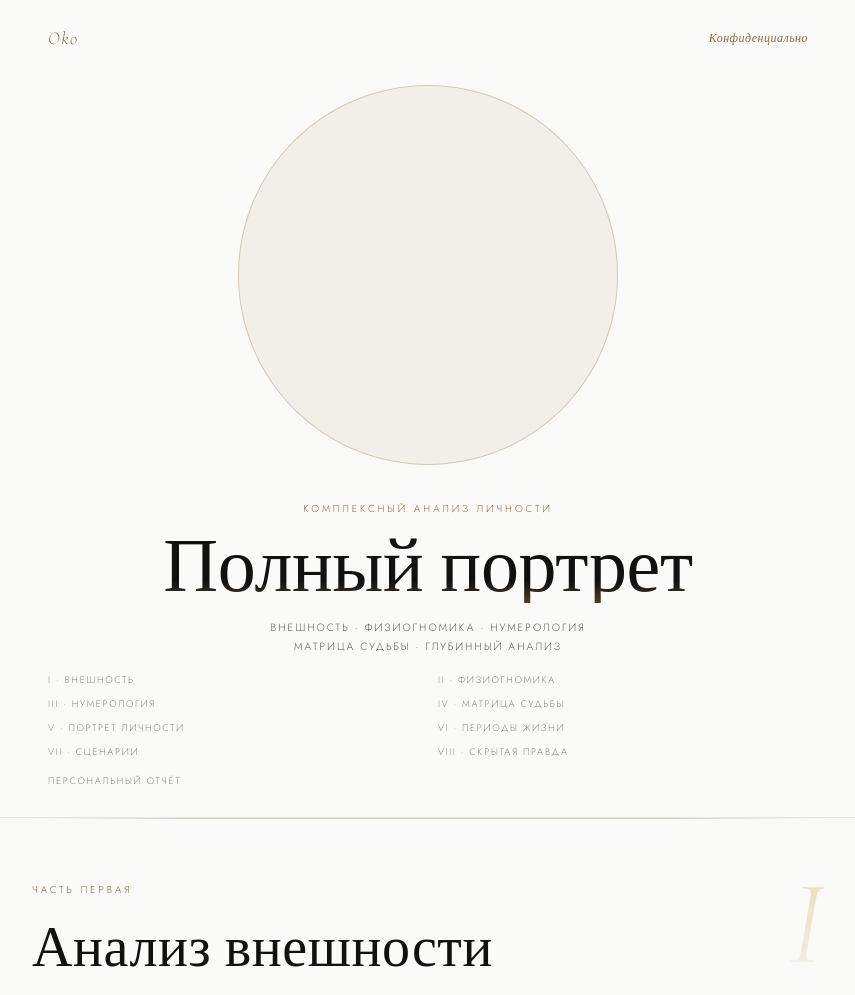
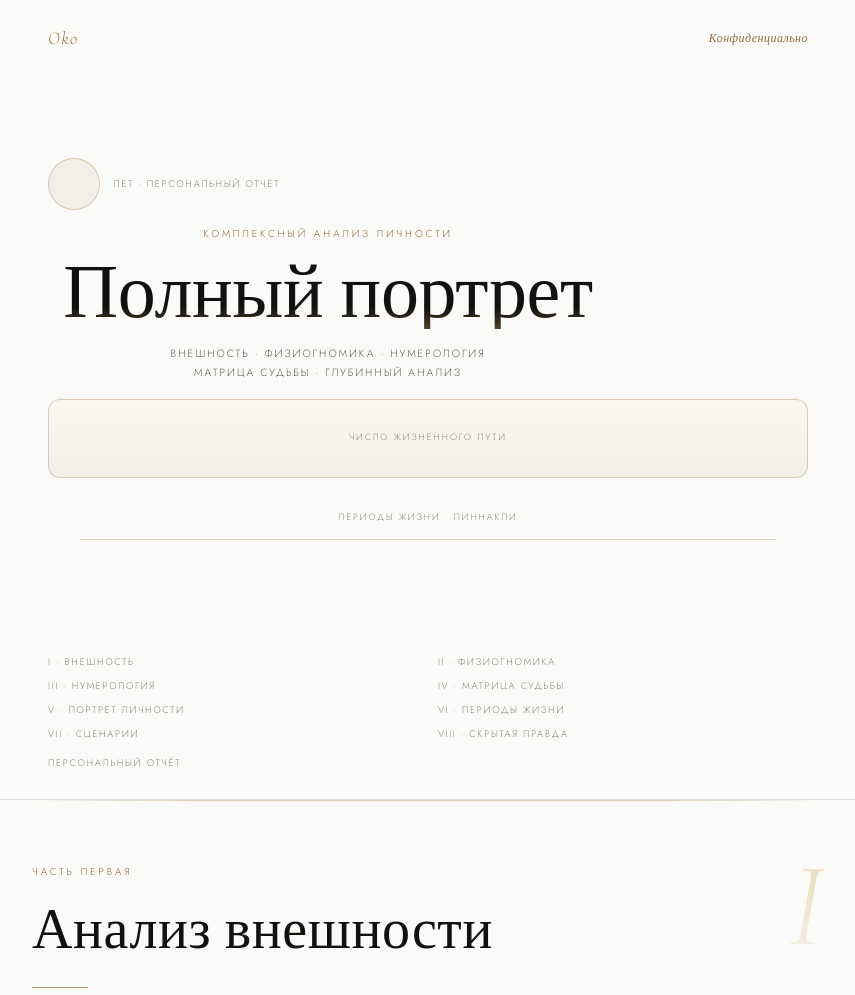
Before and after one commit to ZipZipa/oko, a Python web app: template src/templates/self_report.html.jinja in a window 1280 px wide. Shown: the top 995 px of the page, without its empty margins (212-1067 px from the left). Run offline with Jinja, Linux system fonts and the light colour scheme; the template is opened without the code that fills it, so the values that code supplies are empty.

Commit message:
изменил первую страницу

```diff
--- a/src/templates/self_report.html.jinja
+++ b/src/templates/self_report.html.jinja
@@ -65,6 +65,41 @@ body { font-family: 'Jost', sans-serif; font-weight: 300; background: var(--whit
 .cover-toc { width: 100%; max-width: 760px; margin: 1rem auto 0; display: flex; flex-direction: column; gap: 0.85rem; font-size: 9.5px; color: var(--g500); letter-spacing: 0.16em; text-transform: uppercase; position: relative; z-index: 3; }
 .toc-items { display: grid; grid-template-columns: 1fr 1fr; gap: 0.55rem 1.25rem; }
 .toc-foot { display: flex; justify-content: space-between; padding-top: 0; }
+
+/* COVER — body wrapper */
+.cover-body { flex: 1; display: flex; flex-direction: column; justify-content: center; gap: 1rem; max-width: 760px; width: 100%; margin: 0 auto; position: relative; z-index: 3; padding: 1rem 0; }
+
+/* COVER — ID strip */
+.cover-id { display: flex; align-items: center; gap: 0.85rem; }
+.cover-id-photo { width: 52px; height: 52px; border-radius: 50%; overflow: hidden; flex-shrink: 0; border: 0.5px solid var(--accent-line); }
+.cover-id-photo img { width: 100%; height: 100%; object-fit: cover; filter: grayscale(1) contrast(1.02); display: block; }
+.cover-id-photo-ph { width: 52px; height: 52px; border-radius: 50%; background: var(--g100); border: 0.5px solid var(--accent-line); flex-shrink: 0; }
+.cover-id-info { display: flex; flex-direction: column; gap: 1px; }
+.cover-id-name { font-family: 'Cormorant Garamond', serif; font-size: 15px; color: var(--g900); font-style: italic; }
+.cover-id-date { font-size: 9.5px; letter-spacing: 0.16em; text-transform: uppercase; color: var(--g500); }
+
+/* COVER — Main archetype */
+.cover-arch { background: linear-gradient(180deg, #FBF8F0 0%, var(--g100) 100%); border: 0.5px solid var(--accent-line); border-radius: var(--r-md); padding: 1.5rem 1.25rem; text-align: center; }
+.cover-arch-num { font-family: 'Cormorant Garamond', serif; font-size: 64px; font-weight: 300; line-height: 1; color: var(--accent-deep); }
+.cover-arch-lbl { font-size: 9px; letter-spacing: 0.2em; text-transform: uppercase; color: var(--g500); margin-top: 0.4rem; font-variant: small-caps; }
+.cover-arch-name { font-family: 'Cormorant Garamond', serif; font-size: 24px; font-weight: 400; color: var(--black); margin-top: 0.5rem; line-height: 1.2; }
+.cover-arch-short { font-size: 13px; color: var(--g700); margin-top: 0.4rem; line-height: 1.5; font-style: italic; }
+
+/* COVER — Key points */
+.cover-pts { display: flex; flex-direction: column; gap: 0.6rem; }
+.cover-pt { display: flex; gap: 0.6rem; align-items: flex-start; font-size: 13px; color: var(--g700); line-height: 1.5; }
+.cover-pt-dot { width: 5px; height: 5px; border-radius: 50%; background: var(--accent-deep); margin-top: 7px; flex-shrink: 0; }
+
+/* COVER — Pinnacles timeline */
+.cover-tl { padding: 0 0.5rem; }
+.cover-tl-title { font-size: 9px; letter-spacing: 0.2em; text-transform: uppercase; color: var(--g500); margin-bottom: 0.6rem; font-variant: small-caps; text-align: center; }
+.cover-tl-track { position: relative; display: flex; justify-content: space-between; align-items: flex-start; padding: 0 0.5rem; }
+.cover-tl-track::before { content: ""; position: absolute; top: 5px; left: 1.5rem; right: 1.5rem; height: 1px; background: var(--accent-line); }
+.cover-tl-pt { display: flex; flex-direction: column; align-items: center; gap: 0.2rem; position: relative; z-index: 1; }
+.cover-tl-dot { width: 10px; height: 10px; border-radius: 50%; background: var(--white); border: 1.5px solid var(--accent-deep); }
+.cover-tl-dot.active { background: var(--accent-deep); }
+.cover-tl-num { font-family: 'Cormorant Garamond', serif; font-size: 16px; color: var(--accent-deep); line-height: 1; margin-top: 0.15rem; }
+.cover-tl-age { font-size: 8px; letter-spacing: 0.08em; color: var(--g500); text-transform: uppercase; }
 
 /* CHAPTER DIVIDER */
 .chapter-divider { border-top: none; padding: 4rem 4rem 1.5rem; max-width: 920px; margin: 0 auto; position: relative; }
@@ -235,8 +270,18 @@ hr::after { content: ""; position: absolute; left: 50%; top: 50%; width: 5px; he
   .toc-items { grid-template-columns: 1fr; gap: 0.4rem; }
   .g3 { grid-template-columns: 1fr; }
   .g4 { grid-template-columns: 1fr 1fr; }
-  .cover-portrait, .cover-portrait-placeholder { max-width: 78vw; }
-  .cover-stage { gap: 1.5rem; margin-top: 1.25rem; }
+  .cover-body { gap: 0.75rem; padding: 0.5rem 0; }
+  .cover-arch { padding: 1.1rem 0.85rem; }
+  .cover-arch-num { font-size: 50px; }
+  .cover-arch-name { font-size: 20px; }
+  .cover-arch-short { font-size: 12px; }
+  .cover-pt { font-size: 12px; }
+  .cover-tl-track { padding: 0 0.25rem; }
+  .cover-tl-num { font-size: 14px; }
+  .cover-tl-age { font-size: 7px; }
+  .cover-id-photo, .cover-id-photo-ph { width: 44px; height: 44px; }
+  .cover-id-name { font-size: 13px; }
+  .cover-id-date { font-size: 8.5px; }
 }
 
 /* LOCKED BLOCK */
@@ -356,18 +401,54 @@ body.no-grain::before { display: none !important; }
     <span class="cover-edition">Конфиденциально</span>
   </div>
 
-  <div class="cover-stage">
-    {% if data.user.photo_url %}
-    <div class="cover-portrait">
-      <img src="{{ data.user.photo_url }}" alt="Portrait" loading="eager">
+  <div class="cover-body">
+    {# ── ID strip: mini photo + birthdate ── #}
+    <div class="cover-id">
+      {% if data.user.photo_url %}
+      <div class="cover-id-photo"><img src="{{ data.user.photo_url }}" alt=""></div>
+      {% else %}
+      <div class="cover-id-photo-ph"></div>
+      {% endif %}
+      <div class="cover-id-info">
+        <div class="cover-id-name">{{ data.user.birthdate }}</div>
+        <div class="cover-id-date">{{ data.user.age }} лет · Персональный отчёт</div>
+      </div>
     </div>
-    {% else %}
-    <div class="cover-portrait-placeholder"></div>
-    {% endif %}
+
+    {# ── Title block ── #}
     <div class="cover-center">
       <div class="cover-eyebrow">Комплексный анализ личности</div>
       <div class="cover-title">Полный портрет</div>
       <div class="cover-sub">Внешность · Физиогномика · Нумерология<br>Матрица судьбы · Глубинный анализ</div>
+    </div>
+
+    {# ── Main archetype ── #}
+    <div class="cover-arch">
+      <div class="cover-arch-num">{{ data.numerology.life_path }}</div>
+      <div class="cover-arch-lbl">Число жизненного пути</div>
+      <div class="cover-arch-name">{{ data.numerology.life_path_archetype.name }}</div>
+      <div class="cover-arch-short">{{ data.numerology.life_path_archetype.short }}</div>
+    </div>
+
+    {# ── Key points ── #}
+    <div class="cover-pts">
+      {% for item in blocks.summary.points[:3] %}
+      <div class="cover-pt"><div class="cover-pt-dot"></div><span>{{ item }}</span></div>
+      {% endfor %}
+    </div>
+
+    {# ── Pinnacles timeline ── #}
+    <div class="cover-tl">
+      <div class="cover-tl-title">Периоды жизни · Пиннакли</div>
+      <div class="cover-tl-track">
+        {% for p in data.numerology.pinnacles %}
+        <div class="cover-tl-pt">
+          <div class="cover-tl-dot {% if data.user.age >= p.age_start and (p.age_end is none or data.user.age < p.age_end) %}active{% endif %}"></div>
+          <div class="cover-tl-num">{{ p.number }}</div>
+          <div class="cover-tl-age">{% if p.age_end %}{{ p.age_start }}–{{ p.age_end }}{% else %}{{ p.age_start }}+{% endif %}</div>
+        </div>
+        {% endfor %}
+      </div>
     </div>
   </div>
 
```
